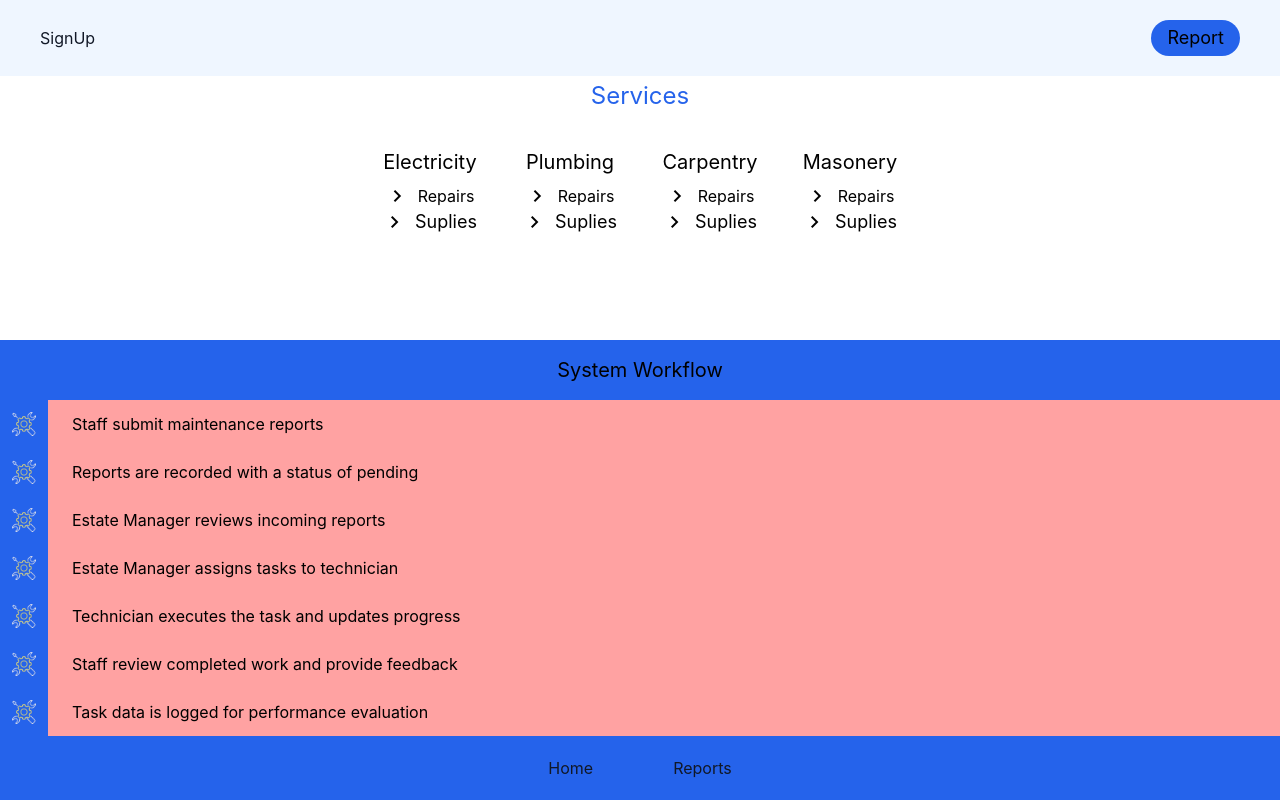
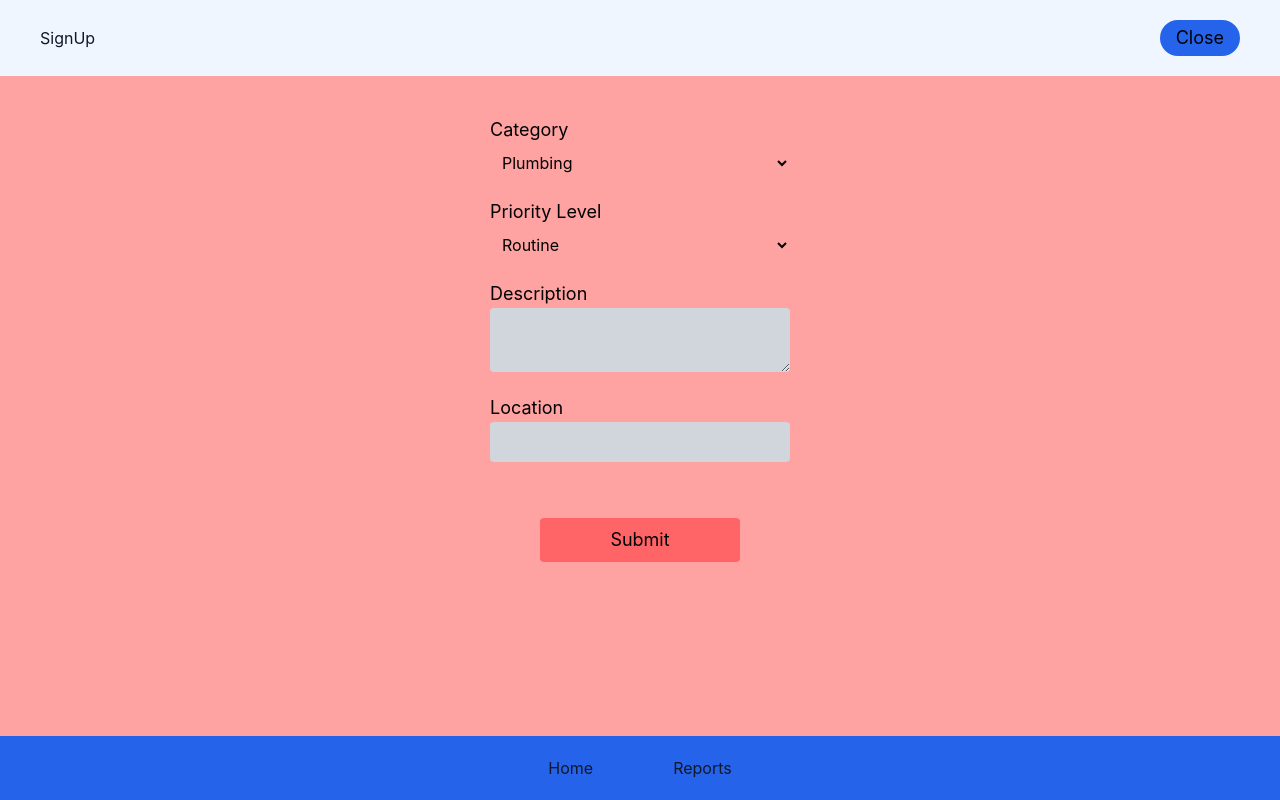
Before and after one commit to Holy-Family-Catholic-Hospital-Berekum/medifix, a React (Vite) app: page / in a window 1280 px wide. Both pictures are taken after a click on the button "Report". Shown: the top 800 px of the page. Built offline with nearby package versions, Linux system fonts and the light colour scheme.

Commit message:
added report form

```diff
--- a/Staff/Home.jsx
+++ b/Staff/Home.jsx
@@ -5,8 +5,12 @@ import toolsIcon from "../images/toolsIcon.png";
 import worker from "../images/worker.png";
 import masonery from "../images/masonery.jpg";
 import Footer from "../components/footer";
+import ReportForm from "./reportForm";
+import { useState } from "react";
 
 export default function Home() {
+  const [formPopup, setFormPopup] = useState(false);
+
   const services = [
     {
       name: "Electricity",
@@ -90,14 +94,23 @@ export default function Home() {
     },
   ];
 
+  const handleClose = () => {
+    // give slide-down time to finish before hiding
+    setTimeout(() => setFormPopup(false), 300);
+  };
+
   return (
     <>
+      {formPopup && <ReportForm formPopup={formPopup} onClose={handleClose} />}
       <nav className="md:hidden z-50 flex justify-between w-full fixed bottom-auto top-0 px-10 py-5 md:top-auto md:bottom-0 shadow bg-[#eff6ff]">
         <button className="text-[#111827]  cursor-pointer hover:text-red-300 transition">
           SignUp
         </button>
-        <button className="text-red-300 text-lg bg-[#2563EB] px-4 py-1 rounded-full cursor-pointer hover:text-white transition">
-          Report
+        <button
+          className="text-red-300 text-lg bg-[#2563EB] px-4 py-1 rounded-full cursor-pointer hover:text-white transition"
+          onClick={() => (formPopup ? handleClose() : setFormPopup(true))}
+        >
+          {formPopup ? "Close" : "Report"}
         </button>
       </nav>
 
@@ -114,8 +127,11 @@ export default function Home() {
           </button>
         </div>
 
-        <button className="bg-red-300 text-white hidden md:block  text-lg bg-[#2563EB] px-4 py-1 rounded-full cursor-pointer hover:shadow hover:bg-red-400 shadow-white transition">
-          Report
+        <button
+          className="bg-red-300 text-white hidden md:block  text-lg bg-[#2563EB] px-4 py-1 rounded-full cursor-pointer hover:shadow hover:bg-red-400 shadow-white transition"
+          onClick={() => (formPopup ? handleClose() : setFormPopup(true))}
+        >
+          {formPopup ? "Close" : "Report"}
         </button>
       </nav>
       <main className="pt-20 md:pt-24 pb-20">
--- /dev/null
+++ b/Staff/reportForm.jsx
@@ -0,0 +1,82 @@
+import { useState, useEffect } from "react";
+
+export default function ReportForm({ formPopup, onClose }) {
+  const [closing, setClosing] = useState(false);
+
+  // ✅ When formPopup goes false, play slide-down before hiding
+  useEffect(() => {
+    if (!formPopup) {
+      setClosing(true);
+      const t = setTimeout(() => setClosing(false), 300);
+      return () => clearTimeout(t);
+    }
+  }, [formPopup]);
+
+  if (!formPopup && !closing) return null;
+
+  return (
+    <div className="z-50 fixed inset-0 flex items-end justify-center bg-black/40">
+      <form
+        className={`bg-red-300 w-full h-full overflow-y-auto pt-24 flex flex-col items-center gap-4 rounded-t-2xl ${
+          closing ? "slide-down" : "slide-up"
+        }`}
+      >
+        <div className="w-full max-w-[300px] md:max-w-[600px] pt-5 md:pt-10">
+          <label htmlFor="category" className="text-lg">
+            Category
+          </label>
+          <select
+            name="category"
+            id="category"
+            className="px-2 w-full border border-red-400 rounded py-2 cursor-pointer"
+          >
+            <option value="Plumbing">Plumbing</option>
+            <option value="Electricity">Electricity</option>
+            <option value="Carpentry">Carpentry</option>
+            <option value="Masonery">Masonery</option>
+          </select>
+        </div>
+
+        <div className="w-full max-w-[300px] md:max-w-[600px]">
+          <label htmlFor="priority" className="text-lg">
+            Priority Level
+          </label>
+          <select
+            name="priority"
+            id="priority"
+            className="px-2 w-full border border-red-400 rounded py-2 cursor-pointer"
+          >
+            <option value="routine">Routine</option>
+            <option value="urgent">Urgent</option>
+          </select>
+        </div>
+
+        <div className="w-full max-w-[300px] md:max-w-[600px]">
+          <label htmlFor="description" className="text-lg">
+            Description
+          </label>
+          <textarea
+            name="description"
+            id="description"
+            className="bg-gray-300 w-full p-2 rounded"
+          />
+        </div>
+
+        <div className="w-full max-w-[300px] md:max-w-[600px]">
+          <label htmlFor="location" className="text-lg">
+            Location
+          </label>
+          <input
+            type="text"
+            id="location"
+            className="bg-gray-300 w-full p-2 rounded"
+          />
+        </div>
+
+        <button className="bg-red-400 w-full max-w-[200px] rounded py-2 text-lg hover:shadow shadow-white cursor-pointer mt-10 transition">
+          Submit
+        </button>
+      </form>
+    </div>
+  );
+}
--- a/src/App.jsx
+++ b/src/App.jsx
@@ -1,6 +1,5 @@
-import Home from "../Staff/Home"
-
+import Home from "../Staff/Home";
 
 export default function App() {
-  return(<Home />);
+  return <Home />;
 }
--- a/src/index.css
+++ b/src/index.css
@@ -12,3 +12,33 @@ h1 {
 nav {
   z-index: 999;
 }
+
+@keyframes slideUp {
+  from {
+    transform: translateY(100%);
+    opacity: 0;
+  }
+  to {
+    transform: translateY(0);
+    opacity: 1;
+  }
+}
+
+@keyframes slideDown {
+  from {
+    transform: translateY(0);
+    opacity: 1;
+  }
+  to {
+    transform: translateY(100%);
+    opacity: 0;
+  }
+}
+
+.slide-up {
+  animation: slideUp 0.4s cubic-bezier(0.32, 0.72, 0, 1) forwards;
+}
+
+.slide-down {
+  animation: slideDown 0.3s cubic-bezier(0.32, 0.72, 0, 1) forwards;
+}
```
